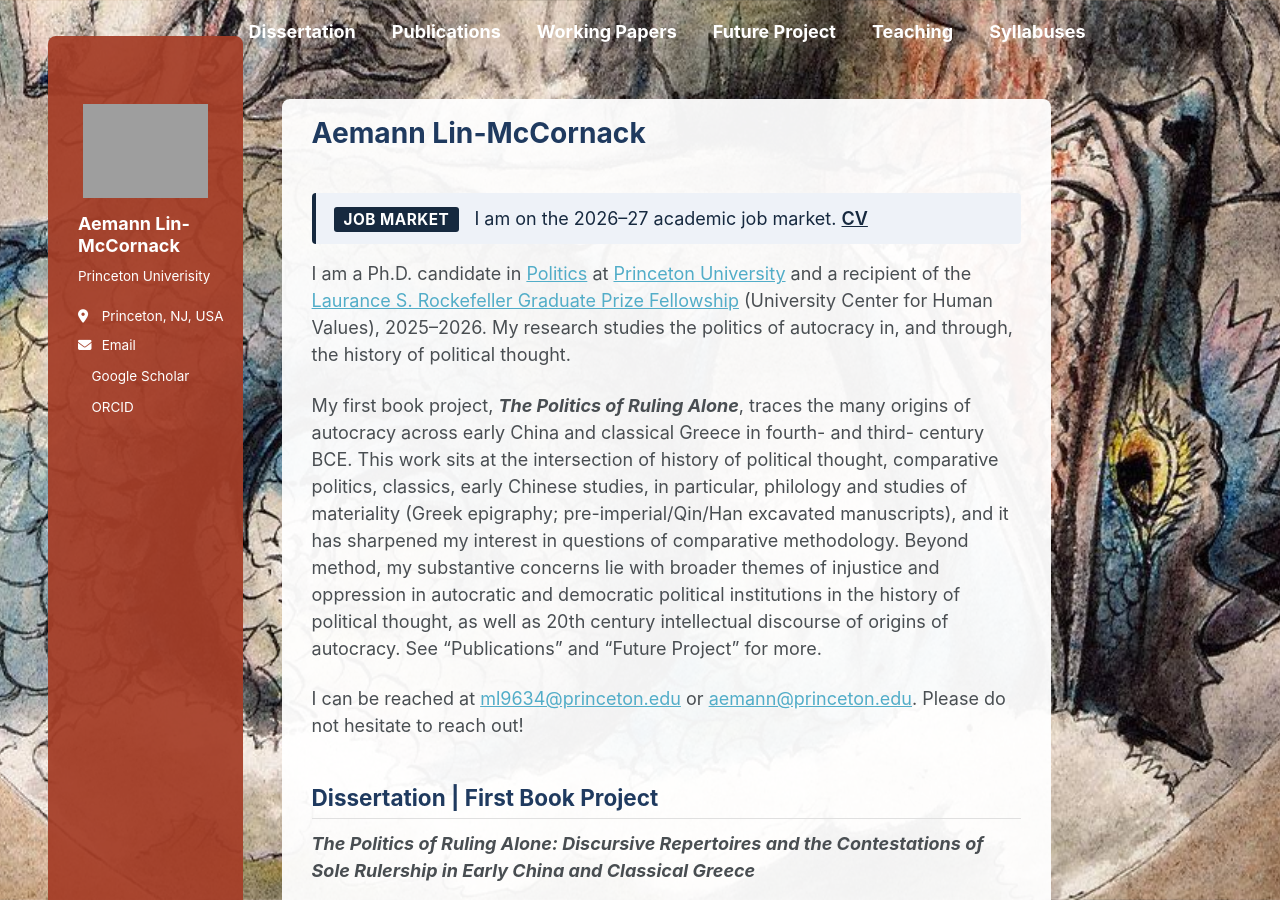
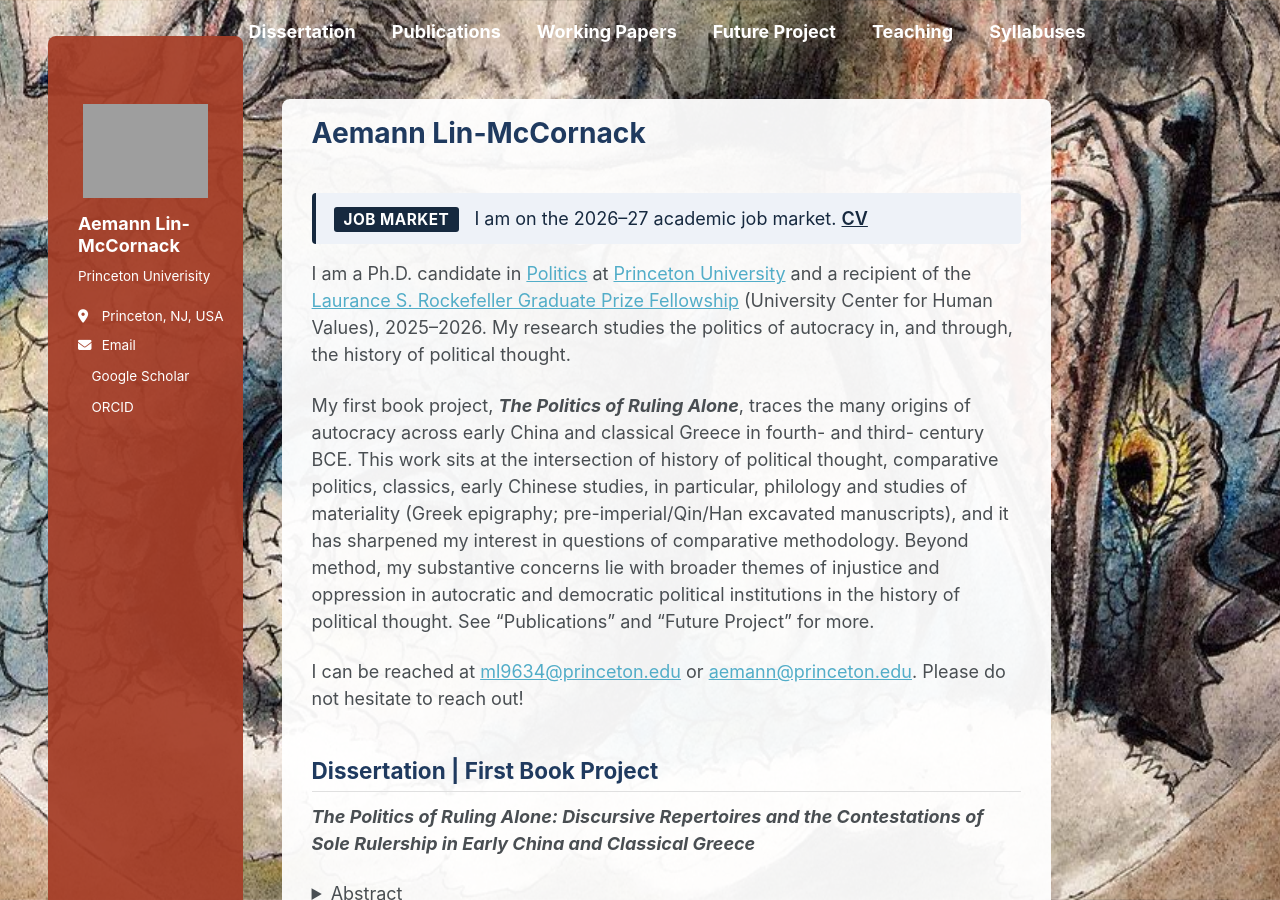
Before and after one commit to aemannlinmccornack/aemannlinmccornack.github.io, a Jekyll site: the page built from _pages/about.md, in a window 1280 px wide and 900 px high. Built offline with Jekyll 4.4.1, drawn with Linux system fonts in a browser that asks for light colours; a style sheet for code colours, icons or effects is not loaded.

Commit message:
change about.md

```diff
--- a/_pages/about.md
+++ b/_pages/about.md
@@ -114,7 +114,7 @@ summary {
 
 I am a Ph.D. candidate in [Politics](https://politics.princeton.edu/people/aemann-lin-mccornack) at [Princeton University](https://www.princeton.edu) and a recipient of the [Laurance S. Rockefeller Graduate Prize Fellowship](https://uchv.princeton.edu/fellowships-funding/graduate/graduate-prize-fellowships) (University Center for Human Values), 2025–2026. My research studies the politics of autocracy in, and through, the history of political thought.
 
-My first book project, ***The Politics of Ruling Alone***, traces the many origins of autocracy across early China and classical Greece in fourth- and third- century BCE. This work sits at the intersection of history of political thought, comparative politics, classics, early Chinese studies, in particular, philology and studies of materiality (Greek epigraphy; pre-imperial/Qin/Han excavated manuscripts), and it has sharpened my interest in questions of comparative methodology. Beyond method, my substantive concerns lie with broader themes of injustice and oppression in autocratic and democratic political institutions in the history of political thought, as well as 20th century intellectual discourse of origins of autocracy. See "Publications" and "Future Project" for more.
+My first book project, ***The Politics of Ruling Alone***, traces the many origins of autocracy across early China and classical Greece in fourth- and third- century BCE. This work sits at the intersection of history of political thought, comparative politics, classics, early Chinese studies, in particular, philology and studies of materiality (Greek epigraphy; pre-imperial/Qin/Han excavated manuscripts), and it has sharpened my interest in questions of comparative methodology. Beyond method, my substantive concerns lie with broader themes of injustice and oppression in autocratic and democratic political institutions in the history of political thought. See "Publications" and "Future Project" for more.
 
 I can be reached at [ml9634@princeton.edu](mailto:ml9634@princeton.edu) or [aemann@princeton.edu](mailto:aemann@princeton.edu). Please do not hesitate to reach out!
 
@@ -156,7 +156,6 @@ Drawing on a comprehensive study of the 'by nature' (φύσει) formulation acr
 
 ## Future Projects
 
-
 ## Teaching
 
 **Spring 2026 — POL 513: "Plato's *Republic*"** (Political Theory / Classics, Graduate Seminar)<br>
```
